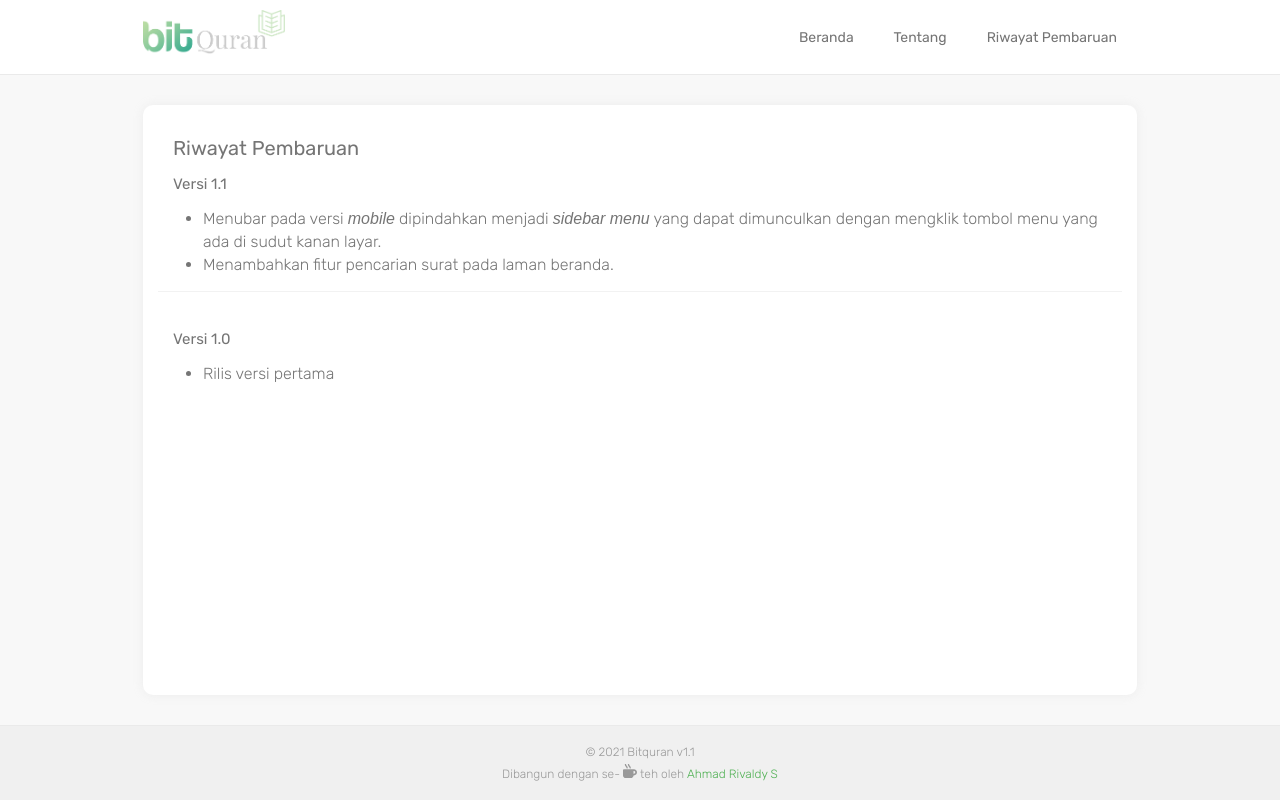
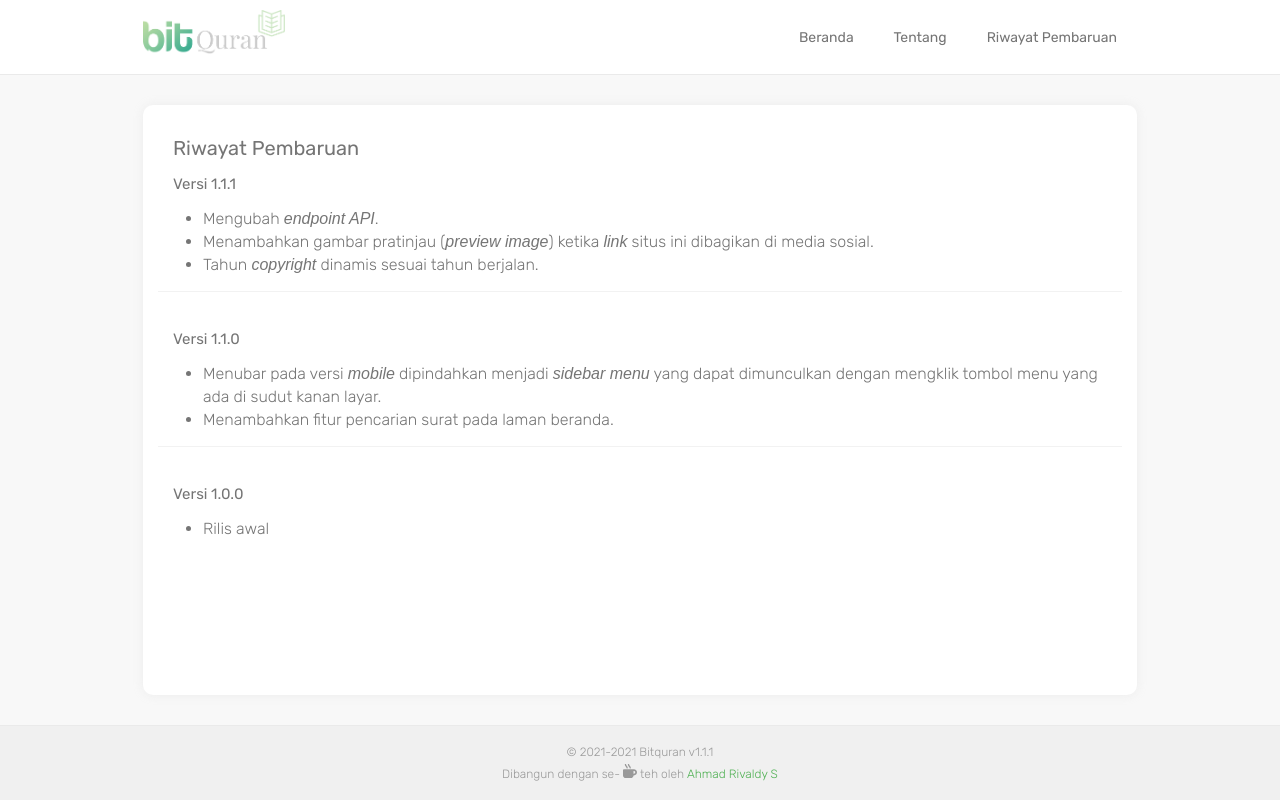
Before and after one commit to rivaldys/bitquran, a React (Create React App) app: page /riwayat-pembaruan in a window 1280 px wide. Built offline with nearby package versions, Linux system fonts and the light colour scheme; no server answers; a web font is replaced by a local one.

Commit message:
Copyright year

```diff
--- a/src/container/App.js
+++ b/src/container/App.js
@@ -113,7 +113,7 @@ class App extends Component
                     {/* Footer */}
                     <div className="footer-wrapper">
                         <p>
-                            &copy; 2021 Bitquran v1.1<br />
+                            &copy; 2021-{new Date().getFullYear()} Bitquran v1.1.1<br />
                             Dibangun dengan se-
                             <svg className="svg-inline--fa fa-mug-hot fa-w-16" aria-hidden="true" focusable="false" data-prefix="fas" data-icon="mug-hot" role="img" xmlns="http://www.w3.org/2000/svg" viewBox="0 0 512 512" data-fa-i2svg="">
                                 <path d="M127.1 146.5c1.3 7.7 8 13.5 16 13.5h16.5c9.8 0 17.6-8.5 16.3-18-3.8-28.2-16.4-54.2-36.6-74.7-14.4-14.7-23.6-33.3-26.4-53.5C111.8 5.9 105 0 96.8 0H80.4C70.6 0 63 8.5 64.1 18c3.9 31.9 18 61.3 40.6 84.4 12 12.2 19.7 27.5 22.4 44.1zm112 0c1.3 7.7 8 13.5 16 13.5h16.5c9.8 0 17.6-8.5 16.3-18-3.8-28.2-16.4-54.2-36.6-74.7-14.4-14.7-23.6-33.3-26.4-53.5C223.8 5.9 217 0 208.8 0h-16.4c-9.8 0-17.5 8.5-16.3 18 3.9 31.9 18 61.3 40.6 84.4 12 12.2 19.7 27.5 22.4 44.1zM400 192H32c-17.7 0-32 14.3-32 32v192c0 53 43 96 96 96h192c53 0 96-43 96-96h16c61.8 0 112-50.2 112-112s-50.2-112-112-112zm0 160h-16v-96h16c26.5 0 48 21.5 48 48s-21.5 48-48 48z"></path>
--- a/src/pages/About/index.jsx
+++ b/src/pages/About/index.jsx
@@ -56,7 +56,7 @@ class About extends Component
                         sebagai penyempurna dari kitab-kitab sebelumnya. Sehingga bentuk kesalahan yang terdapat pada aplikasi ini murni
                         disebabkan karena kelalaian dalam proses pengembangan atau kecacatan pada desain sistem. Oleh karena itu,
                         bila menemukan kesalahan/<i>bug</i> seperti misalnya audio <i>murottal</i> tertukar antara
-                        ayat satu dengan yang lain atau tidak bisa diputar, terjemahan terpotong, dan lain sebagainya mohon sampaikan via surel di <b>hi@rivaldy.net</b>.
+                        ayat satu dengan yang lain atau tidak bisa diputar, terjemahan terpotong, dan lain sebagainya mohon sampaikan via surel di <b>me@rivaldy.net</b>.
                         Namun selain itu, bila ada saran yang ingin diberikan untuk aplikasi ini silakan sampaikan
                         juga melalui surel yang sama.
                     </p>
--- a/src/pages/ChangeLog/index.jsx
+++ b/src/pages/ChangeLog/index.jsx
@@ -26,7 +26,16 @@ class ChangeLog extends Component
             <div className="content-bg content-margin">
                 <div className="card-about">
                     <h3>Riwayat Pembaruan</h3>
-                    <p className="label">Versi 1.1</p>
+                    <p className="label">Versi 1.1.1</p>
+                    <ul>
+                        <li>Mengubah <i>endpoint API</i>.</li>
+                        <li>Menambahkan gambar pratinjau (<i>preview image</i>) ketika <i>link</i> situs ini dibagikan di media sosial.</li>
+                        <li>Tahun <i>copyright</i> dinamis sesuai tahun berjalan.</li>
+                    </ul>
+                </div>
+
+                <div className="card-about">
+                    <p className="label">Versi 1.1.0</p>
                     <ul>
                         <li>
                             Menubar pada versi <i>mobile</i> dipindahkan menjadi <i>sidebar menu</i> yang dapat dimunculkan dengan
@@ -37,9 +46,9 @@ class ChangeLog extends Component
                 </div>
 
                 <div className="card-about">
-                    <p className="label">Versi 1.0</p>
+                    <p className="label">Versi 1.0.0</p>
                     <ul>
-                        <li>Rilis versi pertama</li>
+                        <li>Rilis awal</li>
                     </ul>
                 </div>
             </div>
```
Also changed, not shown: 1 other file (tests, documents, lock files or other folders).
